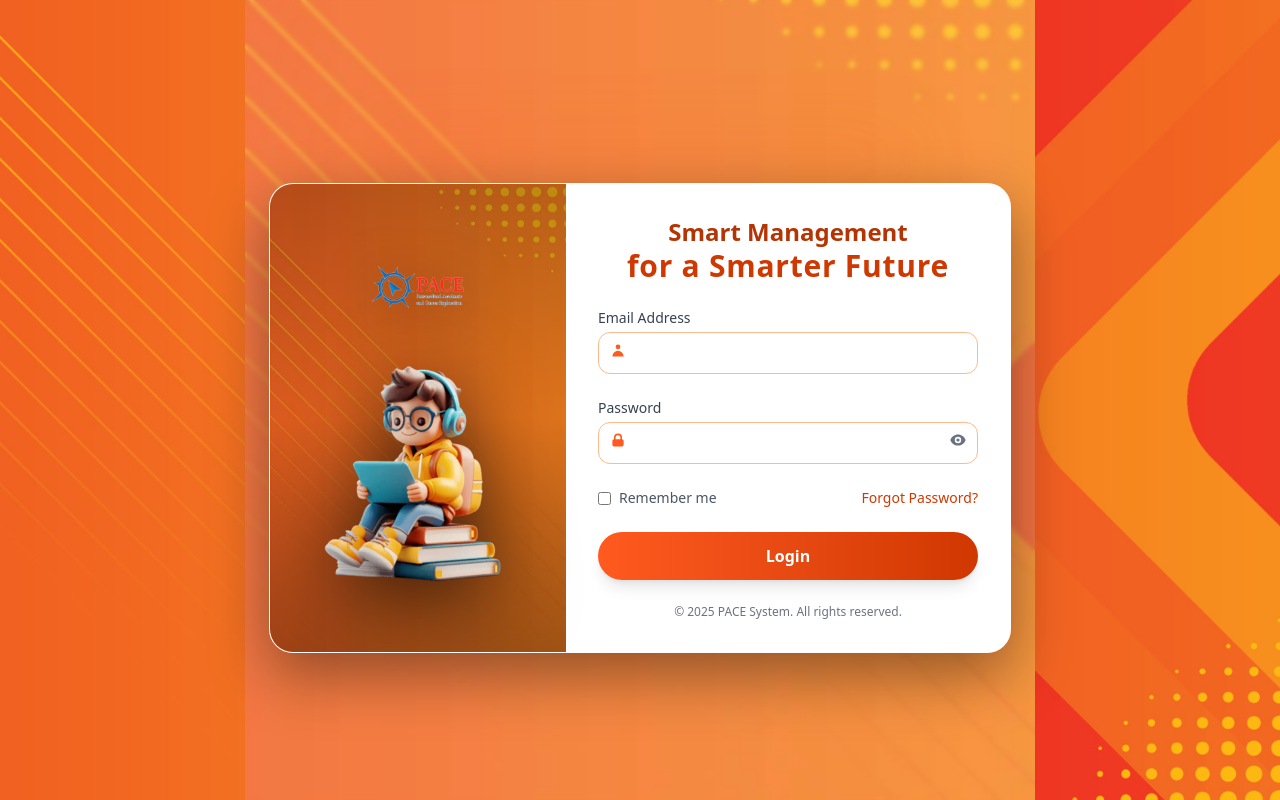
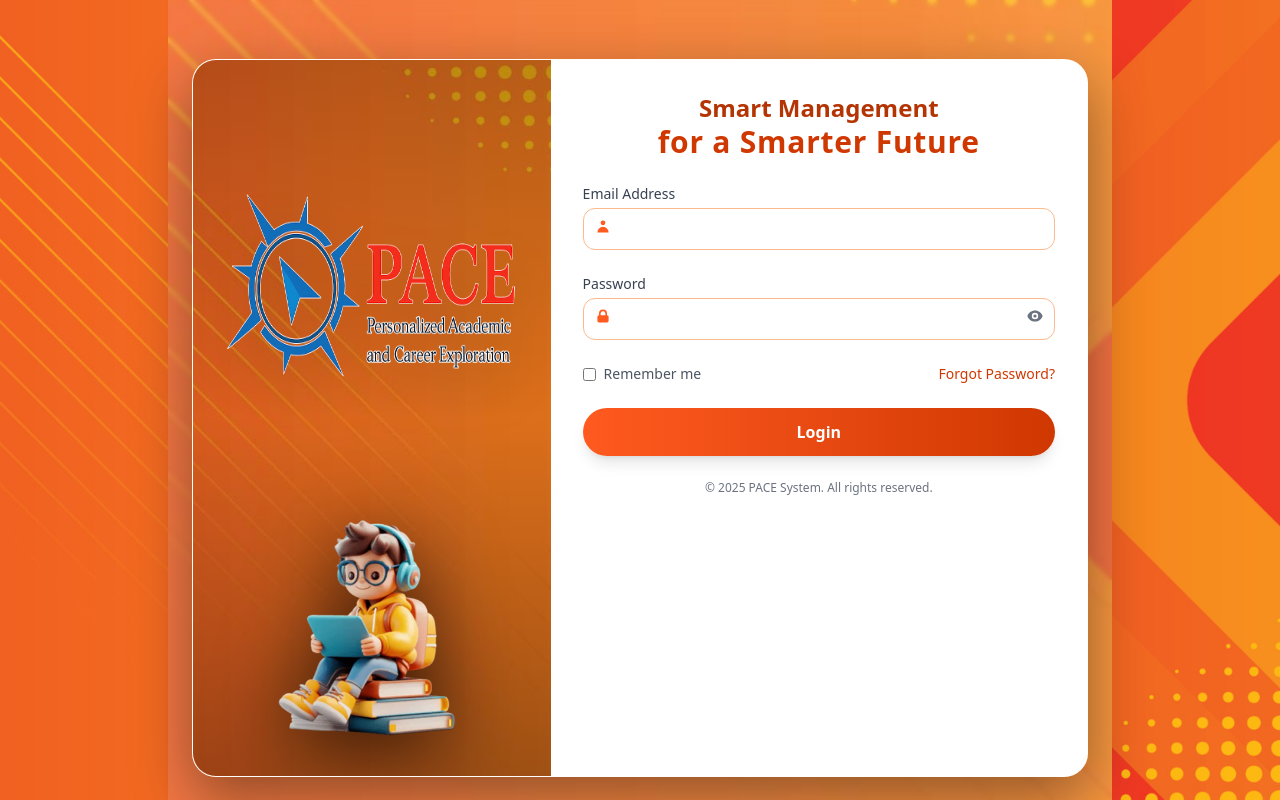
Before and after one commit to MarkDenver01/pace_app, a React (Vite) app: page /login in a window 1280 px wide. Built offline with nearby package versions, Linux system fonts and the light colour scheme.

Commit message:
update logo from login

```diff
--- a/src/page/login/Login.tsx
+++ b/src/page/login/Login.tsx
@@ -147,7 +147,7 @@ const Login: React.FC = () => {
                 <img
                   src={PaceLogo}
                   alt="PACE Logo"
-                  className="h-20 sm:h-24 mb-4 drop-shadow-[0_10px_26px_rgba(0,0,0,0.6)]"
+                  className="h-[260px] md:h-[340px] lg:h-[420px] w-auto drop-shadow-2xl"
                 />
                 <img
                   src={HeroStudent}
```
